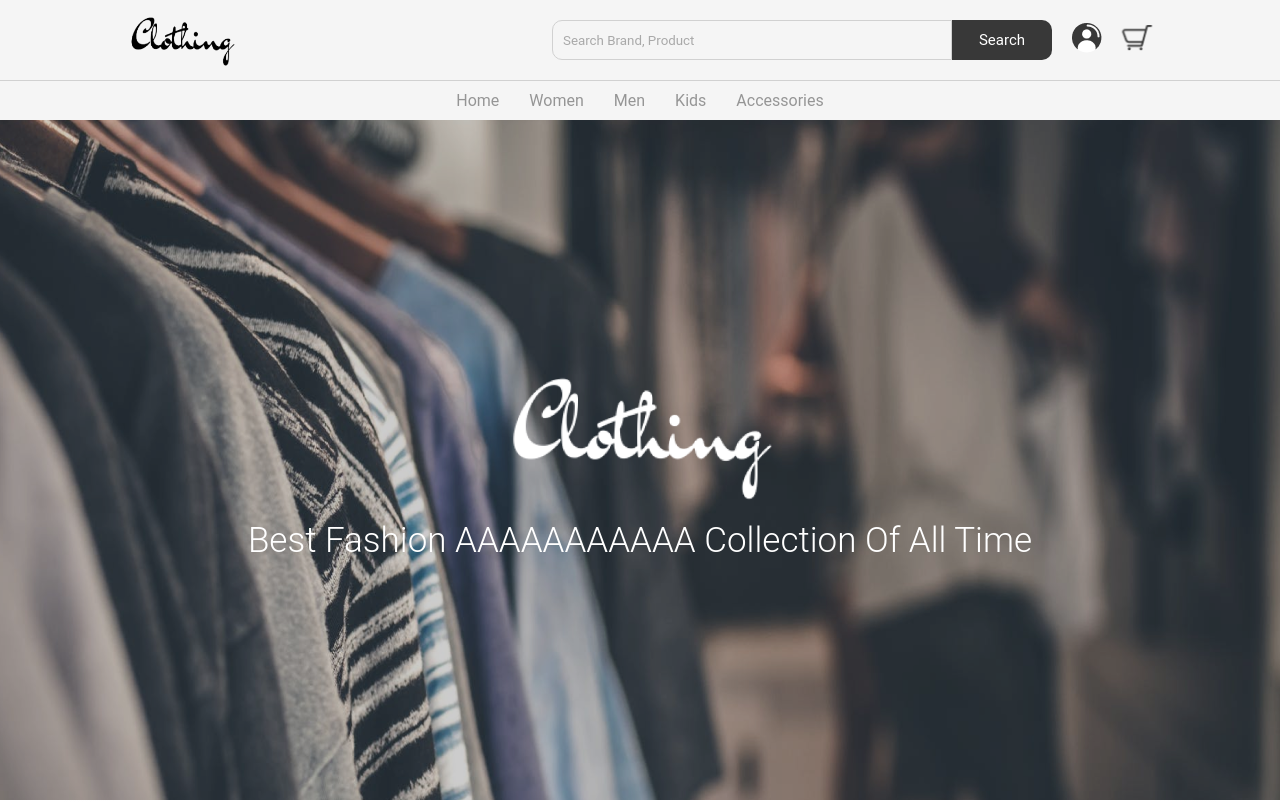
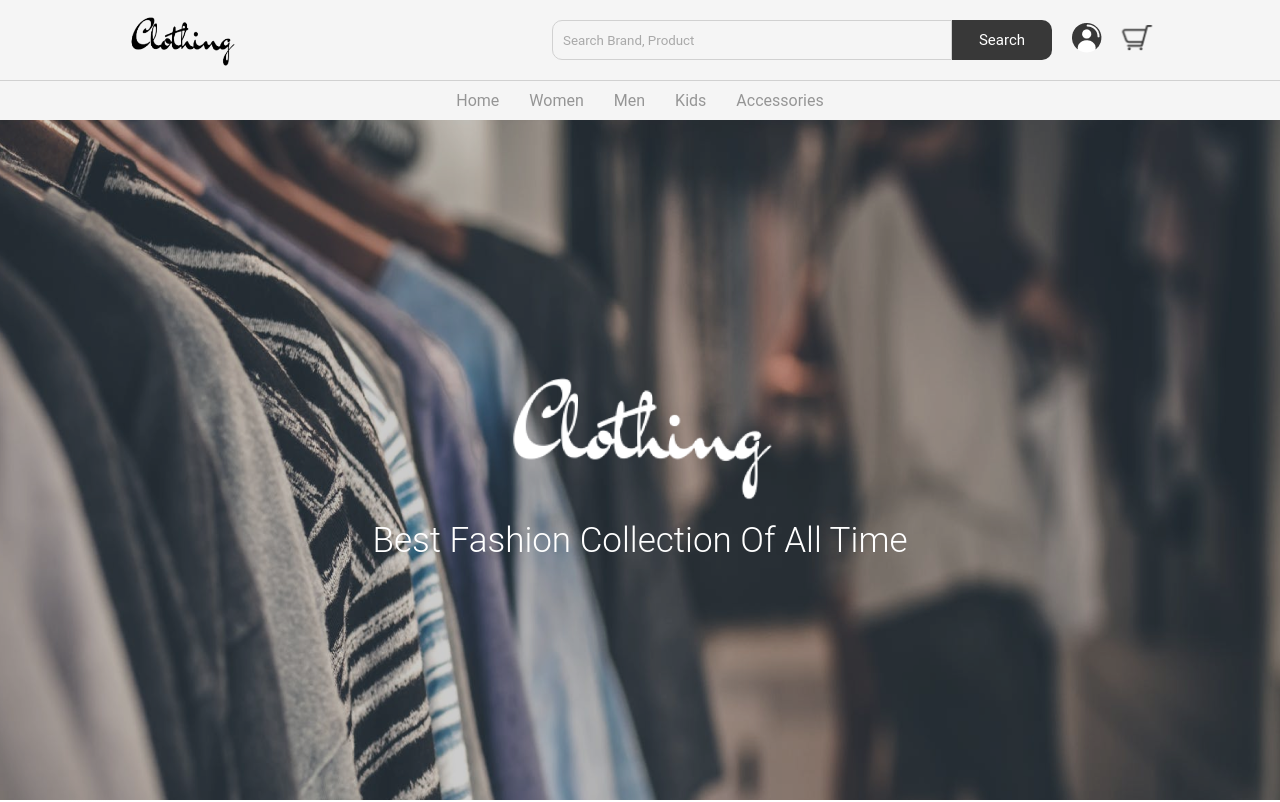
Before and after one commit to HALLneufmilles/ecom-js-fb-MW, a website: page public/index.html in a window 1280 px wide. Shown: the top 802 px of the page. Drawn offline with Linux system fonts and the light colour scheme.

Commit message:
sans AAAAA

```diff
--- a/public/index.html
+++ b/public/index.html
@@ -15,9 +15,7 @@
     <header class="hero-section">
       <div class="content">
         <img src="img/light-logo.png" class="logo" alt="" />
-        <p class="sub-heading">
-          best fashion AAAAAAAAAAA collection of all time
-        </p>
+        <p class="sub-heading">best fashion collection of all time</p>
       </div>
     </header>
 
```
